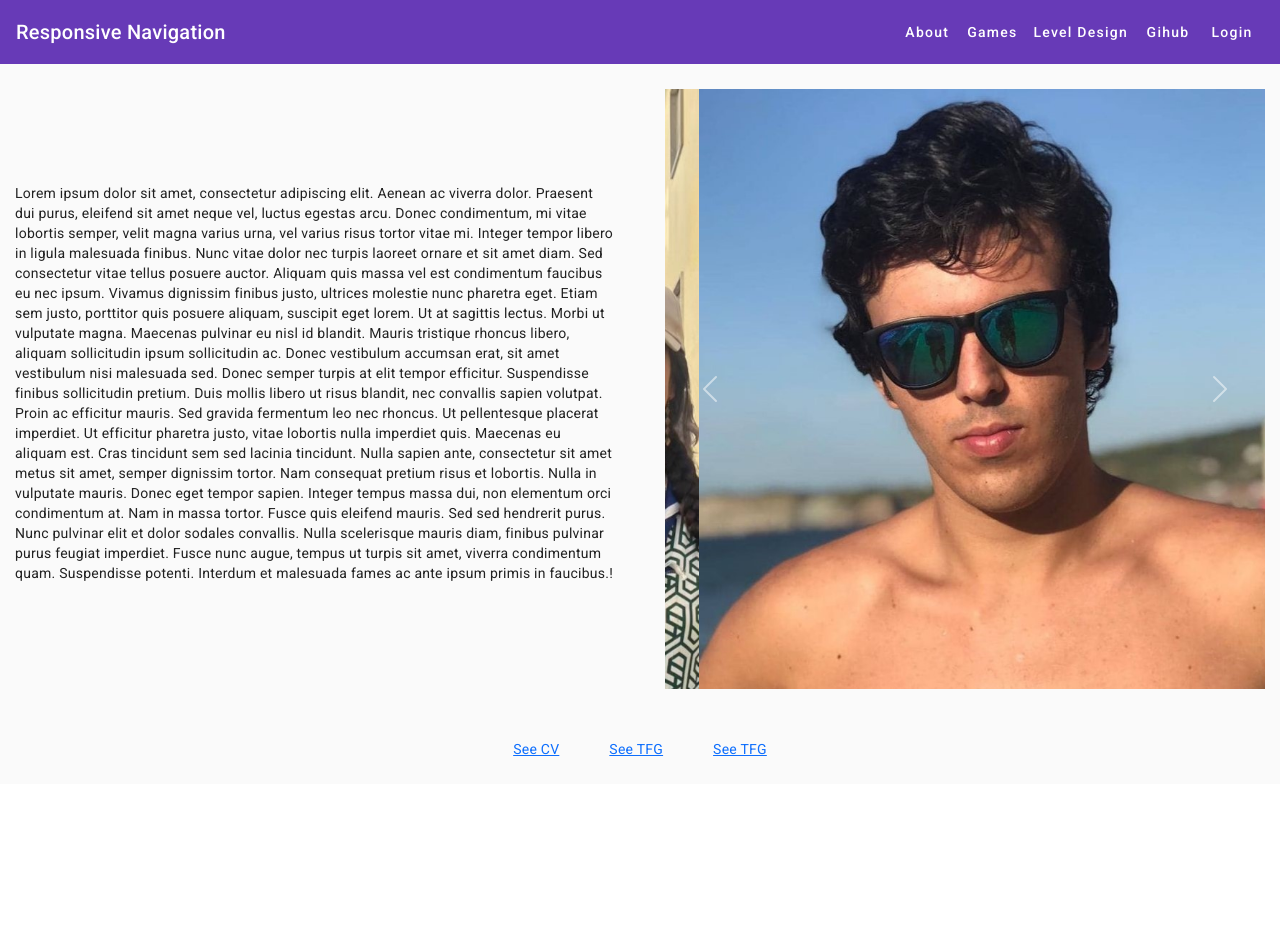
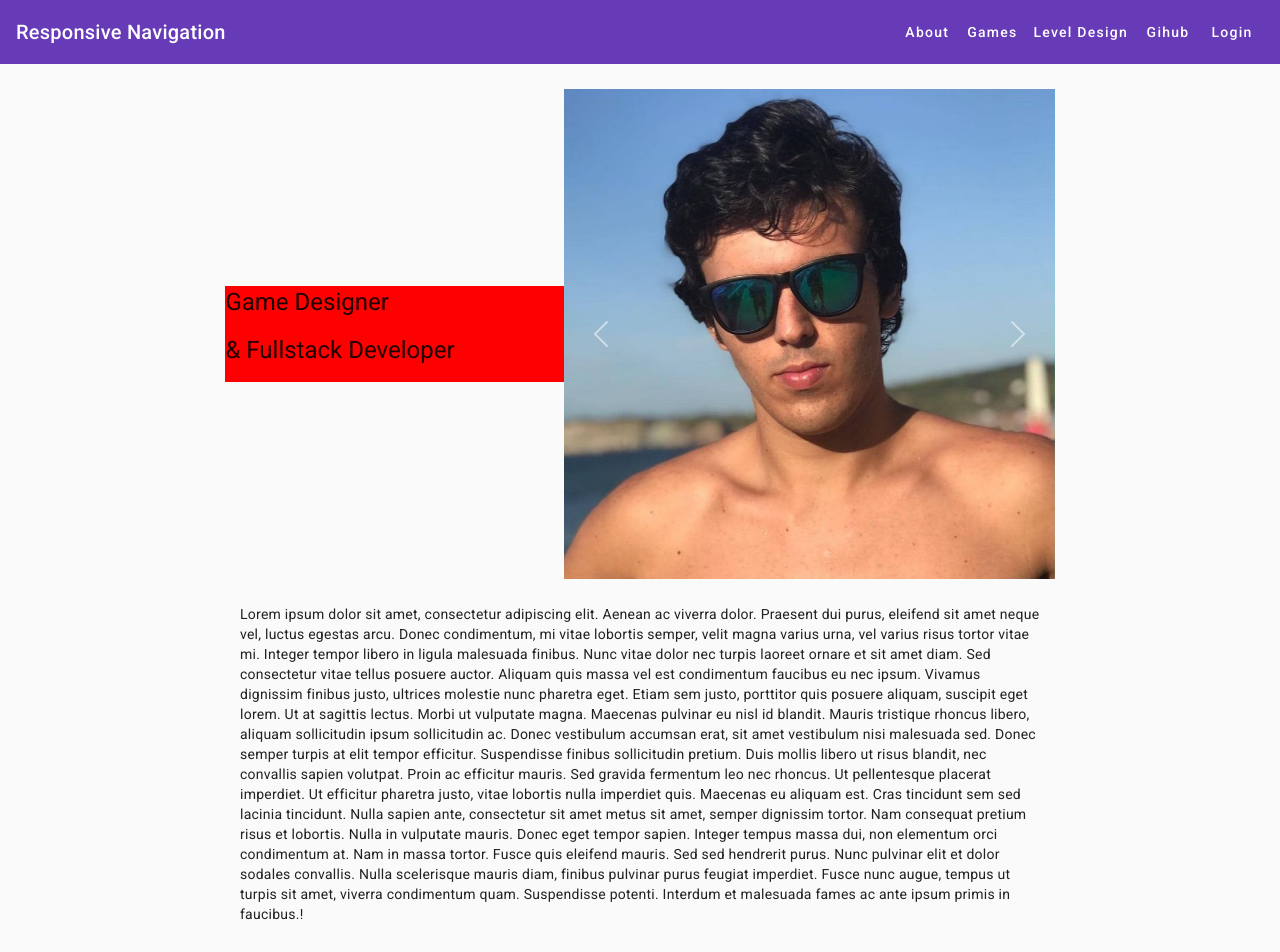
Before and after one commit to jaiminator21/PortfolioFrontEnd, an Angular app: page /about in a window 1280 px wide. Shown: the top 952 px of the page. Before the commit the page ends 800 px from the top, so only its background shows below. Built offline with nearby package versions, Linux system fonts and the light colour scheme.

Commit message:
styles about me

```diff
--- a/src/app/app-routing.module.ts
+++ b/src/app/app-routing.module.ts
@@ -6,19 +6,20 @@ import { LoginComponent } from './pages/login/login.component';
 import { RegisterComponent } from './pages/register/register.component';
 import { VideogamesComponent } from './pages/videogames/videogames.component';
 import { ViewVideogameComponent } from './pages/view-videogame/view-videogame.component';
+import { TestComponent } from './pages/test/test.component';
 
 
 
 
 
 const routes: Routes = [
-  { path: '', component: LandingComponent },
+  { path: '', component: AboutmeComponent },
   { path: 'about', component: AboutmeComponent },
   { path: 'login', component: LoginComponent },
   { path: 'register', component: RegisterComponent },
   { path: 'games', component: VideogamesComponent },
   { path: 'games/:id', component: ViewVideogameComponent },
-
+  { path: 'test', component: TestComponent },
 ];
 
 @NgModule({
--- a/src/app/app.module.ts
+++ b/src/app/app.module.ts
@@ -24,6 +24,7 @@ import { MatToolbarModule } from '@angular/material/toolbar';
 import { MatSidenavModule } from '@angular/material/sidenav';
 import { MatListModule } from '@angular/material/list';
 import { MatIconModule } from "@angular/material/icon";
+import { TestComponent } from './pages/test/test.component';
 
 
 @NgModule({
@@ -37,6 +38,7 @@ import { MatIconModule } from "@angular/material/icon";
     RegisterComponent,
     VideogamesComponent,
     ViewVideogameComponent,
+    TestComponent,
 
 
   ],
--- a/src/app/components/header/header.component.html
+++ b/src/app/components/header/header.component.html
@@ -1,4 +1,3 @@
-<div style="height: 80vh">
 <mat-toolbar color="primary">
   <mat-toolbar-row>
     <button
@@ -16,23 +15,26 @@
       <a href="/about" mat-button>About</a>
       <a href="/games" mat-button>Games</a>
       <a href="/levels" mat-button>Level Design</a>
-        <a href="https://github.com/jaiminator21" mat-list-item target="_blank">Gihub</a>
+      <a href="https://github.com/jaiminator21" mat-button target="_blank"
+        >Gihub</a
+      >
       <a href="/login" mat-button>Login</a>
     </div>
   </mat-toolbar-row>
 </mat-toolbar>
 
-  <mat-sidenav-container fxFlexFill>
+<mat-sidenav-container fxFlexFill class="side-nav">
   <mat-sidenav #sidenav>
     <mat-nav-list>
       <a (click)="sidenav.toggle()" mat-list-item>Close</a>
-        <a href="/about"  mat-list-item>About</a>
+      <a href="/about" mat-list-item>About</a>
       <a href="/games" mat-list-item>Games</a>
       <a href="/levels" mat-list-item>Level Design</a>
-        <a href="https://github.com/jaiminator21" mat-list-item target="_blank">Gihub</a>
+      <a href="https://github.com/jaiminator21" mat-list-item target="_blank"
+        >Gihub</a
+      >
       <a href="/logn" mat-list-item>Login</a>
     </mat-nav-list>
   </mat-sidenav>
   <mat-sidenav-content fxFlexFill>Main content</mat-sidenav-content>
 </mat-sidenav-container>
-</div>
--- a/src/app/components/header/header.component.scss
+++ b/src/app/components/header/header.component.scss
@@ -1,3 +1,7 @@
 .menu-spacer {
   flex: 1 1 auto;
 }
+
+.side-nav{
+  z-index: 9999;
+}
--- a/src/app/pages/aboutme/aboutme.component.html
+++ b/src/app/pages/aboutme/aboutme.component.html
@@ -16,7 +16,9 @@
         <a href="/about" mat-button>About</a>
         <a href="/games" mat-button>Games</a>
         <a href="/levels" mat-button>Level Design</a>
-        <a href="https://github.com/jaiminator21" mat-button target="_blank">Gihub</a>
+        <a href="https://github.com/jaiminator21" mat-button target="_blank"
+          >Gihub</a
+        >
         <a href="/login" mat-button>Login</a>
       </div>
     </mat-toolbar-row>
@@ -29,43 +31,17 @@
         <a href="/about" mat-list-item>About</a>
         <a href="/games" mat-list-item>Games</a>
         <a href="/levels" mat-list-item>Level Design</a>
-        <a href="https://github.com/jaiminator21" mat-list-item target="_blank">Gihub</a>
+        <a href="https://github.com/jaiminator21" mat-list-item target="_blank"
+          >Gihub</a
+        >
         <a href="/login" mat-list-item>Login</a>
       </mat-nav-list>
     </mat-sidenav>
     <div class="content-main">
       <div class="content-row">
-        <div class="content-text">
-          <p>
-            Lorem ipsum dolor sit amet, consectetur adipiscing elit. Aenean ac
-            viverra dolor. Praesent dui purus, eleifend sit amet neque vel,
-            luctus egestas arcu. Donec condimentum, mi vitae lobortis semper,
-            velit magna varius urna, vel varius risus tortor vitae mi. Integer
-            tempor libero in ligula malesuada finibus. Nunc vitae dolor nec
-            turpis laoreet ornare et sit amet diam. Sed consectetur vitae tellus
-            posuere auctor. Aliquam quis massa vel est condimentum faucibus eu
-            nec ipsum. Vivamus dignissim finibus justo, ultrices molestie nunc
-            pharetra eget. Etiam sem justo, porttitor quis posuere aliquam,
-            suscipit eget lorem. Ut at sagittis lectus. Morbi ut vulputate
-            magna. Maecenas pulvinar eu nisl id blandit. Mauris tristique
-            rhoncus libero, aliquam sollicitudin ipsum sollicitudin ac. Donec
-            vestibulum accumsan erat, sit amet vestibulum nisi malesuada sed.
-            Donec semper turpis at elit tempor efficitur. Suspendisse finibus
-            sollicitudin pretium. Duis mollis libero ut risus blandit, nec
-            convallis sapien volutpat. Proin ac efficitur mauris. Sed gravida
-            fermentum leo nec rhoncus. Ut pellentesque placerat imperdiet. Ut
-            efficitur pharetra justo, vitae lobortis nulla imperdiet quis.
-            Maecenas eu aliquam est. Cras tincidunt sem sed lacinia tincidunt.
-            Nulla sapien ante, consectetur sit amet metus sit amet, semper
-            dignissim tortor. Nam consequat pretium risus et lobortis. Nulla in
-            vulputate mauris. Donec eget tempor sapien. Integer tempus massa
-            dui, non elementum orci condimentum at. Nam in massa tortor. Fusce
-            quis eleifend mauris. Sed sed hendrerit purus. Nunc pulvinar elit et
-            dolor sodales convallis. Nulla scelerisque mauris diam, finibus
-            pulvinar purus feugiat imperdiet. Fusce nunc augue, tempus ut turpis
-            sit amet, viverra condimentum quam. Suspendisse potenti. Interdum et
-            malesuada fames ac ante ipsum primis in faucibus.!
-          </p>
+        <div class="content-title">
+          <h1>Game Designer</h1>
+          <h1>& Fullstack Developer</h1>
         </div>
         <div class="content-images">
           <div
@@ -111,6 +87,38 @@
           </div>
         </div>
       </div>
+      <div class="content-text">
+        <p>
+          Lorem ipsum dolor sit amet, consectetur adipiscing elit. Aenean ac
+          viverra dolor. Praesent dui purus, eleifend sit amet neque vel, luctus
+          egestas arcu. Donec condimentum, mi vitae lobortis semper, velit magna
+          varius urna, vel varius risus tortor vitae mi. Integer tempor libero
+          in ligula malesuada finibus. Nunc vitae dolor nec turpis laoreet
+          ornare et sit amet diam. Sed consectetur vitae tellus posuere auctor.
+          Aliquam quis massa vel est condimentum faucibus eu nec ipsum. Vivamus
+          dignissim finibus justo, ultrices molestie nunc pharetra eget. Etiam
+          sem justo, porttitor quis posuere aliquam, suscipit eget lorem. Ut at
+          sagittis lectus. Morbi ut vulputate magna. Maecenas pulvinar eu nisl
+          id blandit. Mauris tristique rhoncus libero, aliquam sollicitudin
+          ipsum sollicitudin ac. Donec vestibulum accumsan erat, sit amet
+          vestibulum nisi malesuada sed. Donec semper turpis at elit tempor
+          efficitur. Suspendisse finibus sollicitudin pretium. Duis mollis
+          libero ut risus blandit, nec convallis sapien volutpat. Proin ac
+          efficitur mauris. Sed gravida fermentum leo nec rhoncus. Ut
+          pellentesque placerat imperdiet. Ut efficitur pharetra justo, vitae
+          lobortis nulla imperdiet quis. Maecenas eu aliquam est. Cras tincidunt
+          sem sed lacinia tincidunt. Nulla sapien ante, consectetur sit amet
+          metus sit amet, semper dignissim tortor. Nam consequat pretium risus
+          et lobortis. Nulla in vulputate mauris. Donec eget tempor sapien.
+          Integer tempus massa dui, non elementum orci condimentum at. Nam in
+          massa tortor. Fusce quis eleifend mauris. Sed sed hendrerit purus.
+          Nunc pulvinar elit et dolor sodales convallis. Nulla scelerisque
+          mauris diam, finibus pulvinar purus feugiat imperdiet. Fusce nunc
+          augue, tempus ut turpis sit amet, viverra condimentum quam.
+          Suspendisse potenti. Interdum et malesuada fames ac ante ipsum primis
+          in faucibus.!
+        </p>
+      </div>
       <div class="content-row">
         <a href="">See CV</a>
         <a href="">See TFG</a>
--- a/src/app/pages/aboutme/aboutme.component.scss
+++ b/src/app/pages/aboutme/aboutme.component.scss
@@ -2,23 +2,81 @@
     flex: 1 1 auto;
   }
 
-.content-main{
+  .content-main {
     display: flex;
     flex-direction: column;
     align-items: center;
     justify-content: space-evenly;
-    .content-row{
-        display: flex;
-        flex-direction: row;
-        align-items: center;
-        justify-content: space-evenly;
-        padding: 25px 0px 25px 0px;
-        gap: 50px;
-        .content-text{
-            width: 600px;
+
+    .content-title {
+      width: 50%;
+      background-color: red;
+
+      @media (max-width: 768px) {
+        width: 100%;
+        padding: 0 10px;
+      }
+    }
+
+    .content-images {
+      width: 50%;
+      background-color: aqua;
+
+      @media (max-width: 768px) {
+        width: 100%;
+        padding: 0 10px;
+      }
+
+      .carousel-inner {
+        width: 100%;
+
+        img {
+          width: 100%;
+          height: auto;
         }
-        .content-images{
-            width: 600px;
+      }
+    }
+
+    .content-text {
+      width: 800px;
+
+      span {
+        color: black;
+      }
+
+      @media (max-width: 768px) {
+        width: 100%;
+        padding: 0 10px;
+      }
+    }
+
+    .content-row {
+      display: flex;
+      flex-direction: row;
+      align-items: center;
+      justify-content: space-evenly;
+      padding: 25px 0px;
+
+      @media (max-width: 768px) {
+        flex-direction: column;
+      }
+
+      .content-images {
+        width: 600px;
+
+        @media (max-width: 768px) {
+          width: 100%;
+          padding: 0 10px;
         }
+      }
     }
-}
+
+    .content-row a {
+      margin: 10px;
+
+      @media (max-width: 768px) {
+        width: 100%;
+        text-align: center;
+      }
+    }
+  }
--- /dev/null
+++ b/src/app/pages/test/test.component.html
@@ -0,0 +1,33 @@
+<div>
+    <app-header></app-header>
+    <p>
+        Lorem ipsum dolor sit amet, consectetur adipiscing elit. Aenean ac
+        viverra dolor. Praesent dui purus, eleifend sit amet neque vel,
+        luctus egestas arcu. Donec condimentum, mi vitae lobortis semper,
+        velit magna varius urna, vel varius risus tortor vitae mi. Integer
+        tempor libero in ligula malesuada finibus. Nunc vitae dolor nec
+        turpis laoreet ornare et sit amet diam. Sed consectetur vitae tellus
+        posuere auctor. Aliquam quis massa vel est condimentum faucibus eu
+        nec ipsum. Vivamus dignissim finibus justo, ultrices molestie nunc
+        pharetra eget. Etiam sem justo, porttitor quis posuere aliquam,
+        suscipit eget lorem. Ut at sagittis lectus. Morbi ut vulputate
+        magna. Maecenas pulvinar eu nisl id blandit. Mauris tristique
+        rhoncus libero, aliquam sollicitudin ipsum sollicitudin ac. Donec
+        vestibulum accumsan erat, sit amet vestibulum nisi malesuada sed.
+        Donec semper turpis at elit tempor efficitur. Suspendisse finibus
+        sollicitudin pretium. Duis mollis libero ut risus blandit, nec
+        convallis sapien volutpat. Proin ac efficitur mauris. Sed gravida
+        fermentum leo nec rhoncus. Ut pellentesque placerat imperdiet. Ut
+        efficitur pharetra justo, vitae lobortis nulla imperdiet quis.
+        Maecenas eu aliquam est. Cras tincidunt sem sed lacinia tincidunt.
+        Nulla sapien ante, consectetur sit amet metus sit amet, semper
+        dignissim tortor. Nam consequat pretium risus et lobortis. Nulla in
+        vulputate mauris. Donec eget tempor sapien. Integer tempus massa
+        dui, non elementum orci condimentum at. Nam in massa tortor. Fusce
+        quis eleifend mauris. Sed sed hendrerit purus. Nunc pulvinar elit et
+        dolor sodales convallis. Nulla scelerisque mauris diam, finibus
+        pulvinar purus feugiat imperdiet. Fusce nunc augue, tempus ut turpis
+        sit amet, viverra condimentum quam. Suspendisse potenti. Interdum et
+        malesuada fames ac ante ipsum primis in faucibus.!
+      </p>
+</div>
```
Also changed, not shown: src/app/pages/test/test.component.ts (added, +10 -0 lines), src/app/pages/test/test.component.scss (added), 1 other file (tests, documents, lock files or other folders). Lines whose indentation alone changed are shown as unchanged.
